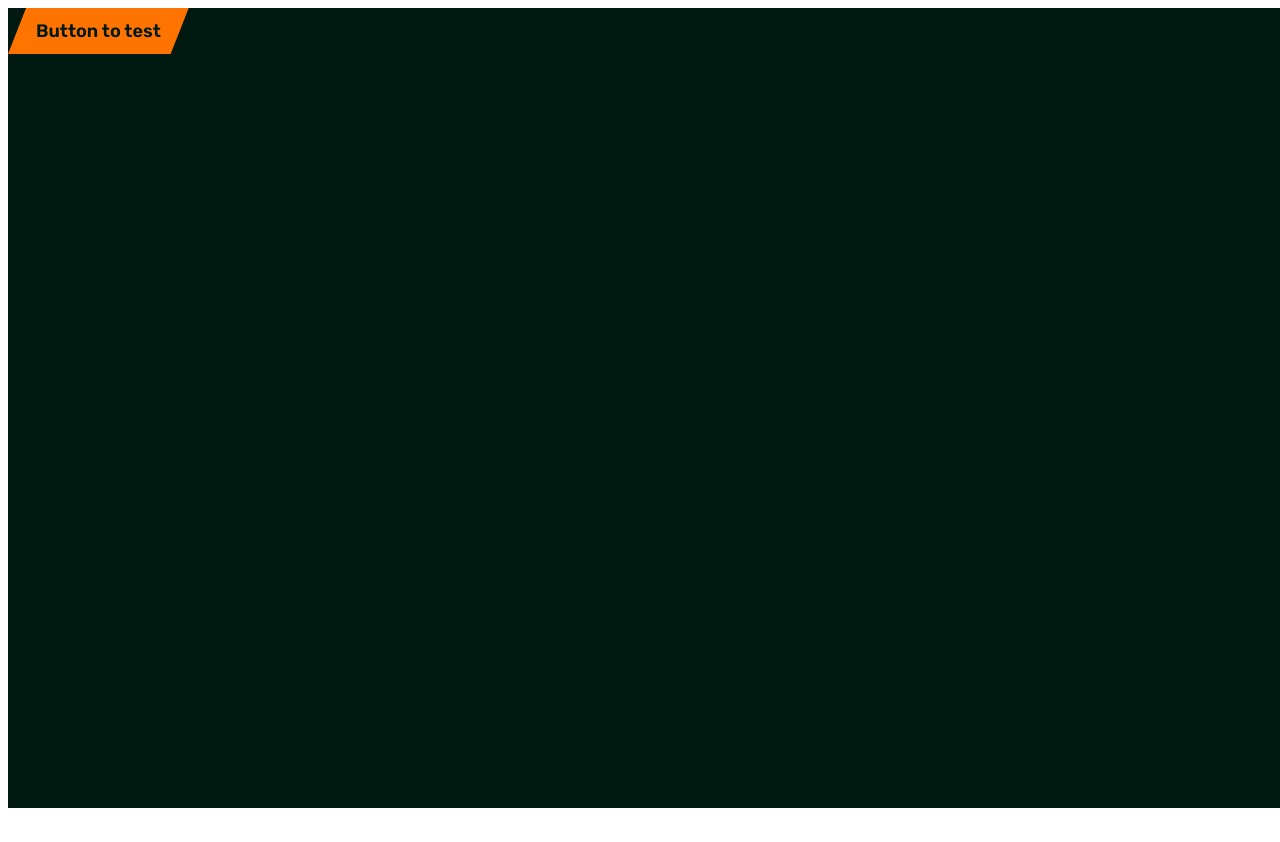
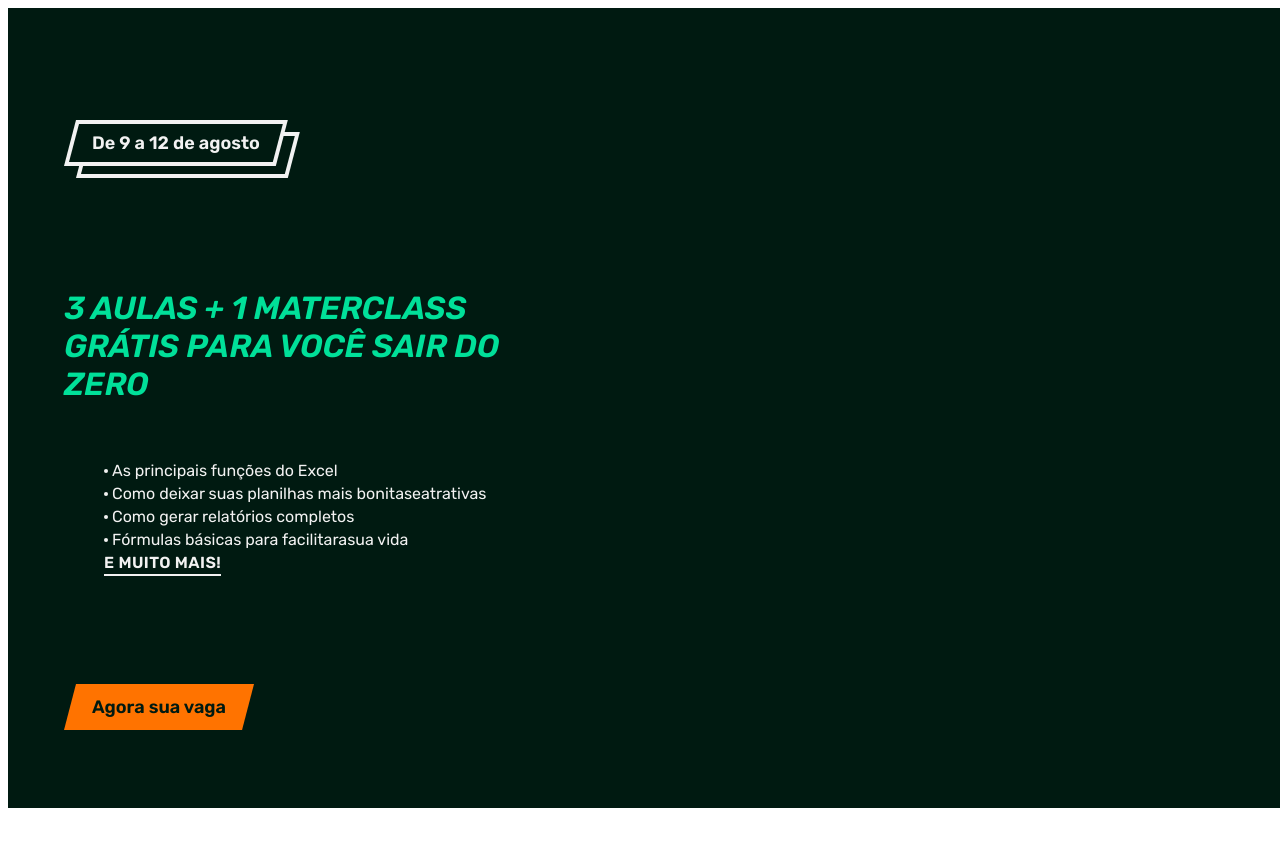
Before and after one commit to osmardjunior/nani-excel-sollutions, a React (Vite) app: page / in a window 1280 px wide. Before the commit the page ends 808 px from the top, so only its background shows below. Built offline with nearby package versions, Linux system fonts and the light colour scheme.

Commit message:
feat: header

```diff
--- a/src/App/Home/Components/Button.module.scss
+++ b/src/App/Home/Components/Button/Button.module.scss
@@ -2,10 +2,19 @@
 	padding: 0.75rem 1.75rem;
 	background-color: var(--clr-brand-pumpkin);
 
-	clip-path: polygon(10% 0%, 100% 0, 90% 100%, 0% 100%);
+	width: fit-content;
 
 	color: var(--clr-surface-100);
 
 	font-weight: 700;
 	font-size: 1.125rem;
+
+	--clip-size: 0.75rem;
+
+	clip-path: polygon(
+		var(--clip-size) 0%,
+		100% 0,
+		calc(100% - var(--clip-size)) 100%,
+		0% 100%
+	);
 }
--- a/src/App/Home/Components/Button.jsx
+++ b/src/App/Home/Components/Button/Button.tsx
@@ -1,10 +1,16 @@
 import styles from "./Button.module.scss";
 
-function Button({ title, theme }) {
+
+
+const Button = ({ title, classes, theme }: any) => {
   const themeClass = theme ? styles.buttonPrimary : styles.buttonSecondary;
   const buttonClass = styles.button;
 
-  return <button className={`${buttonClass} ${themeClass}`}>{title}</button>;
-}
+  return (
+    <button className={`${buttonClass} ${themeClass} ${classes}`}>
+      {title}
+    </button>
+  );
+};
 
 export default Button;
--- /dev/null
+++ b/src/App/Home/Components/Header/Header.module.scss
@@ -0,0 +1,89 @@
+@use "../../../Styles/Abstracts/" as *;
+
+.header {
+	display: grid;
+	gap: Min(1vw + 1rem, 3rem);
+
+	width: 100%;
+	height: 100vh;
+
+	@include media(lg) {
+		grid-template-columns: 4fr 5fr;
+	}
+}
+
+.container {
+	$padding: 7rem;
+
+	display: grid;
+	gap: 1rem;
+
+	margin: auto;
+	padding-block: $padding;
+
+	width: Min(100% - $padding, 100vw - 2rem);
+}
+
+.title {
+	color: var(--clr-brand-aquamarine);
+
+	text-transform: uppercase;
+
+	font-style: italic;
+	font-size: 2rem;
+	font-weight: 700;
+}
+
+.list {
+	display: grid;
+	gap: 0.25rem;
+
+	&__item {
+		display: flex;
+		align-items: center;
+		gap: 0.25rem;
+
+		&::before {
+			content: "";
+			display: inline-block;
+
+			width: 4px;
+			aspect-ratio: 1/1;
+
+			background-color: var(--clr-text-100);
+
+			border-radius: var(--rounded-full);
+		}
+
+		&:last-child {
+			position: relative;
+
+			width: fit-content;
+
+			font-weight: 700;
+			text-transform: uppercase;
+			letter-spacing: 0.025em;
+
+			&::before {
+				content: none;
+			}
+
+			&::after {
+				content: "";
+				position: absolute;
+				top: calc(100% + 2px);
+				inset-inline: 0;
+
+				height: 2px;
+				background-color: var(--clr-text-100);
+			}
+		}
+	}
+}
+
+.label {
+	margin-bottom: 5rem;
+}
+.button {
+	margin-top: 5rem;
+}
--- /dev/null
+++ b/src/App/Home/Components/Header/Header.tsx
@@ -0,0 +1,38 @@
+import styles from "./Header.module.scss";
+import Button from "../Button/Button";
+import Label from "../Label/Label";
+
+function ListItems({ info }: { info: string }) {
+  return <li className={styles.list__item}>{info}</li>;
+}
+
+function Header() {
+  return (
+    <header className={styles.header}>
+      <section className={styles.container}>
+        <Label
+          title="De 9 a 12 de agosto"
+          classes={styles.label}
+          theme={false}
+        />
+
+        <h1 className={styles.title}>
+          3 aulas + 1 materclass Grátis para você sair do zero
+        </h1>
+
+        <ul className={styles.list}>
+          <ListItems info={"As principais funções do Excel"} />
+          <ListItems
+            info={"Como deixar suas planilhas mais bonitaseatrativas"}
+          />
+          <ListItems info={"Como gerar relatórios completos"} />
+          <ListItems info={"Fórmulas básicas para facilitarasua vida"} />
+          <ListItems info={"E Muito Mais!"} />
+        </ul>
+        <Button title="Agora sua vaga" classes={styles.button} theme={false} />
+      </section>
+    </header>
+  );
+}
+
+export default Header;
--- /dev/null
+++ b/src/App/Home/Components/Label/Label.module.scss
@@ -0,0 +1,58 @@
+.label {
+	position: relative;
+
+	padding: 0.75rem 1.75rem;
+	// background-color: var(--clr-brand-pumpkin);
+
+	width: fit-content;
+
+	color: var(--clr-text-100);
+
+	font-weight: 700;
+	font-size: 1.125rem;
+
+	isolation: isolate;
+}
+
+.borderOne,
+.borderTwo {
+	&::before,
+	&::after {
+		content: "";
+		position: absolute;
+
+		--clip-size: 0.75rem;
+
+		clip-path: polygon(
+			var(--clip-size) 0%,
+			100% 0,
+			calc(100% - var(--clip-size)) 100%,
+			0% 100%
+		);
+
+		z-index: -1;
+	}
+
+	&::before {
+		inset: 0px;
+
+		background-color: var(--clr-text-100);
+	}
+
+	&::after {
+		--clip-size: 10px;
+		inset-inline: 5px;
+		inset-block: 4px;
+		background-color: var(--clr-surface-100);
+	}
+}
+
+.borderTwo {
+	&::before,
+	&::after {
+		$offset: 0.75rem;
+
+		transform: translate($offset, $offset);
+		z-index: -2;
+	}
+}
--- /dev/null
+++ b/src/App/Home/Components/Label/Label.tsx
@@ -0,0 +1,16 @@
+import styles from "./Label.module.scss";
+
+const Label = ({ title, classes, theme }: any) => {
+  const themeClass = theme ? styles.labelPrimary : styles.labelSecondary;
+  const buttonClass = styles.label;
+
+  return (
+    <div className={`${buttonClass} ${themeClass} ${classes}`}>
+      {title}
+      <div className={styles.borderOne}></div>
+      <div className={styles.borderTwo}></div>
+    </div>
+  );
+};
+
+export default Label;
--- a/src/App/Home/Home.tsx
+++ b/src/App/Home/Home.tsx
@@ -1,10 +1,10 @@
-import Button from "./Components/Button";
 import styles from "./Home.module.scss";
+import Header from "./Components/Header/Header";
 
 function Home() {
   return (
     <>
-      <Button title={"Button to test"} />
+      <Header />
     </>
   );
 }
--- /dev/null
+++ b/src/App/Styles/Tokens/_border.scss
@@ -0,0 +1,3 @@
+:root {
+	--rounded-full: 1000vmax;
+}
--- a/src/App/Styles/Tokens/_index.scss
+++ b/src/App/Styles/Tokens/_index.scss
@@ -1 +1,2 @@
 @forward "color";
+@forward "border";
```
